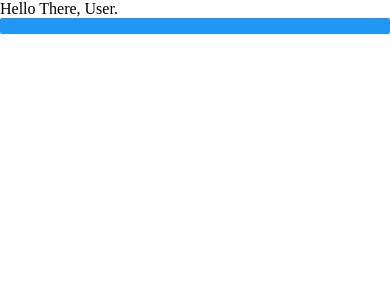
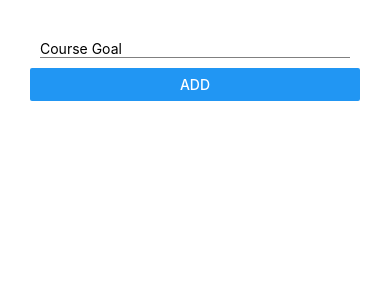
Before and after one commit to hoshimotao/rn-complete-guide, a React Native app: screen / in a window 390 px wide. Shown: the top 300 px of the page. Built offline with nearby package versions, Linux system fonts and the light colour scheme.

Commit message:
add button and text input

```diff
--- a/App.js
+++ b/App.js
@@ -3,11 +3,14 @@ import { StyleSheet, Text, View, TextInput, Button } from 'react-native';
 
 export default function App() {
   return (
-    <View style={styles.container}>
-
-         <View> Hello There, User. </View>
-        <Button> Submit </Button>
-      </View>
+    <View style={{ padding:30 }}>
+     <View>
+       <TextInput placeholder="Course Goal" style={{borderColor: 'gray', borderBottomWidth: 1, margin:10 }}/>
+       <Button  title="ADD"/>
+         </View>
+      <View>
+        </View>
+        </View>
 
 
 
```
